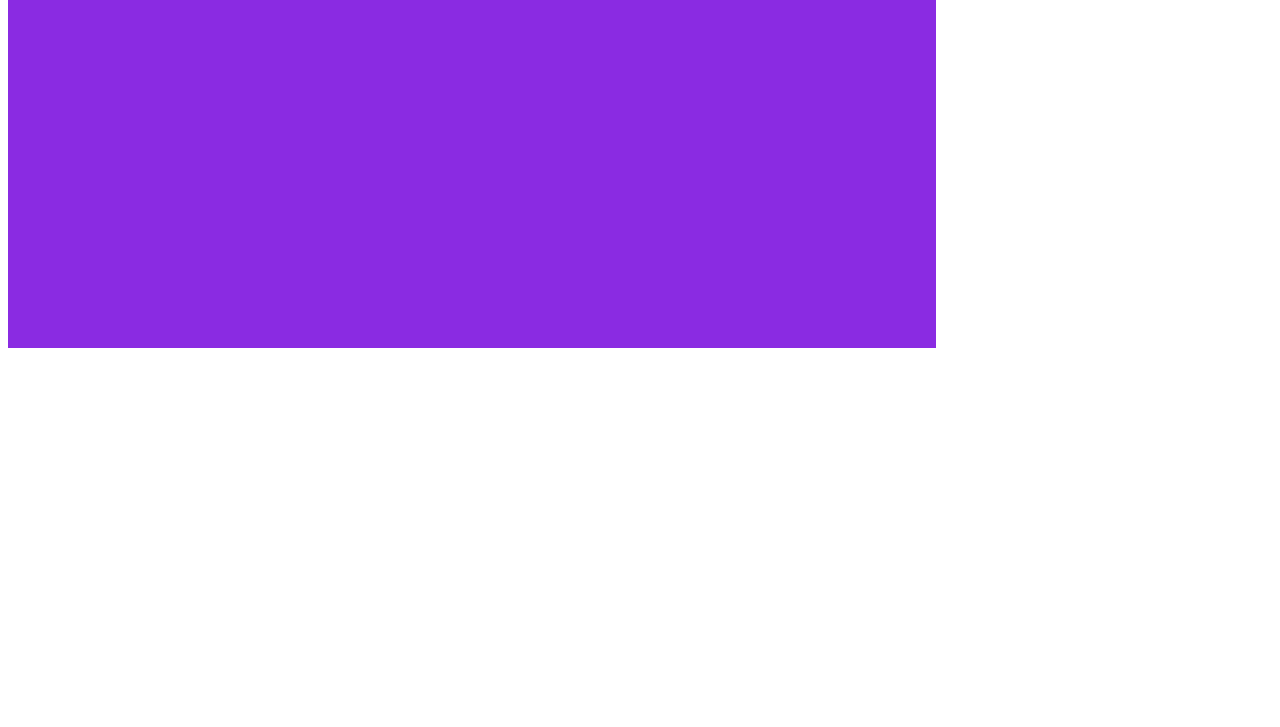
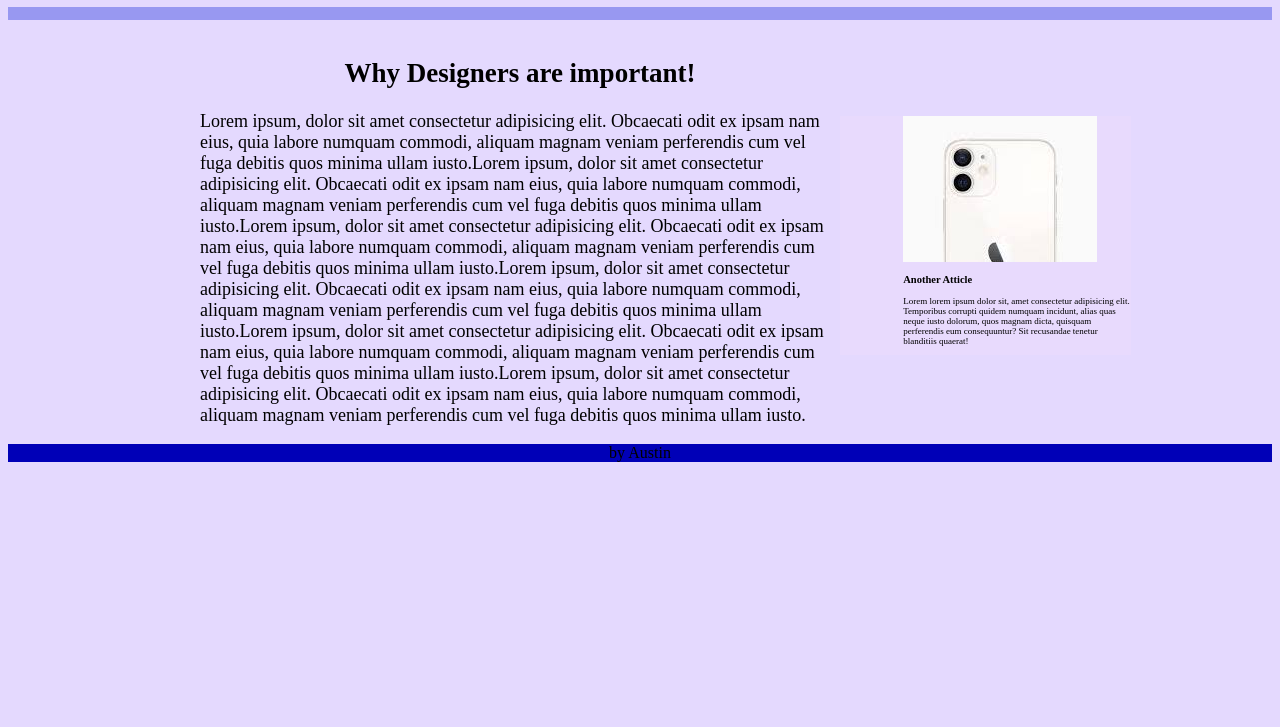
Before and after one commit to AustinDye/Practice01, a plain HTML site: page index.html in a window 1280 px wide. Shown: the part 73-800 px from the top of the page. Drawn offline with Linux system fonts and the light colour scheme.

Commit message:
actual-app

```diff
--- a/index.html
+++ b/index.html
@@ -8,21 +8,62 @@
     <title>Document</title>
 </head>
 <body>
-    <div class="header">
-        <h1 class="header-text">Welcome to Susus!</h1>
-
-    </div>
-
-    <div class="main-contain">
+    <header >
+        <span>
+            <h1>Hey there I have a cool site</h1>
+        </span>
 
 
+    </header>
+    <div id="head-bar">
     </div>
+    <main>
+     <section class="d-flex">
+
+         <div >
+                <h2>Why Designers are important!</h2>
+                <p>Lorem ipsum, dolor sit amet consectetur adipisicing elit.
+            Obcaecati odit ex ipsam nam eius, quia labore numquam
+            commodi, aliquam magnam veniam perferendis cum vel
+            fuga debitis quos minima ullam iusto.Lorem ipsum, dolor sit amet consectetur adipisicing elit.
+            Obcaecati odit ex ipsam nam eius, quia labore numquam
+            commodi, aliquam magnam veniam perferendis cum vel
+            fuga debitis quos minima ullam iusto.Lorem ipsum, dolor sit amet consectetur adipisicing elit.
+            Obcaecati odit ex ipsam nam eius, quia labore numquam
+            commodi, aliquam magnam veniam perferendis cum vel
+            fuga debitis quos minima ullam iusto.Lorem ipsum, dolor sit amet consectetur adipisicing elit.
+            Obcaecati odit ex ipsam nam eius, quia labore numquam
+            commodi, aliquam magnam veniam perferendis cum vel
+            fuga debitis quos minima ullam iusto.Lorem ipsum, dolor sit amet consectetur adipisicing elit.
+            Obcaecati odit ex ipsam nam eius, quia labore numquam
+            commodi, aliquam magnam veniam perferendis cum vel
+            fuga debitis quos minima ullam iusto.Lorem ipsum, dolor sit amet consectetur adipisicing elit.
+            Obcaecati odit ex ipsam nam eius, quia labore numquam
+            commodi, aliquam magnam veniam perferendis cum vel
+            fuga debitis quos minima ullam iusto. </p>
+
+        </div>
+    </section>
 
 
+        <section  class="d-flex-small">
+            <div>
+                <img src="download.jpeg">
+                <h3>Another Atticle</h3>
+            <p>
+               Lorem lorem ipsum dolor sit, amet consectetur adipisicing elit.
+                Temporibus corrupti quidem numquam incidunt, alias quas
+                neque iusto dolorum, quos magnam dicta, quisquam perferendis
+                eum consequuntur? Sit recusandae tenetur blanditiis quaerat!
+            </p>
+            </div>
 
-
-
-
-    <script src="main.js"></script>
+        </section>
+    </main>
+    <div class="footer">
+        <footer>
+            by Austin
+        </footer>
+    </div>
 </body>
 </html>
--- a/style.css
+++ b/style.css
@@ -1,12 +1,64 @@
 body{
-    max-width: 30%;
-    text-align: center;
+    background-color: rgb(228, 217, 254);
+
+
 }
 
-.header{
-    padding-left: 33em;
-    background-color: blueviolet;
-    height: 25em;
-    width: 25em;
+main{
+    display: flex;
+    flex-direction: row;
+}
+
+.d-flex{
+
+    margin-top: 1rem;
+    display: flex;
+
+    width: 50vw;
+    margin-left: 15vw;
+    font-size: large
+
 
 }
+
+header{
+
+    text-align: center;
+    background-color: blue
+
+}
+
+h2{
+
+    text-align:center
+}
+
+
+
+.footer{
+    display: block;
+
+    text-align: center;
+    background-color: rgb(0, 0, 183)
+}
+
+.d-flex-small{
+
+    background-color: rgb(232, 218, 253);
+    font-size: xx-small;
+    flex-direction: column;
+    margin-top: 6rem;
+    padding-left: 5%;
+    display: flex;
+    width: 18%;
+    height: 10%
+
+}
+#head-bar{
+
+    background-color: rgb(152, 152, 241);
+    width:100%;
+    padding-top: 1%;
+    display:block
+
+}
```
Also changed, not shown: download.jpeg (added), main.js (deleted).
